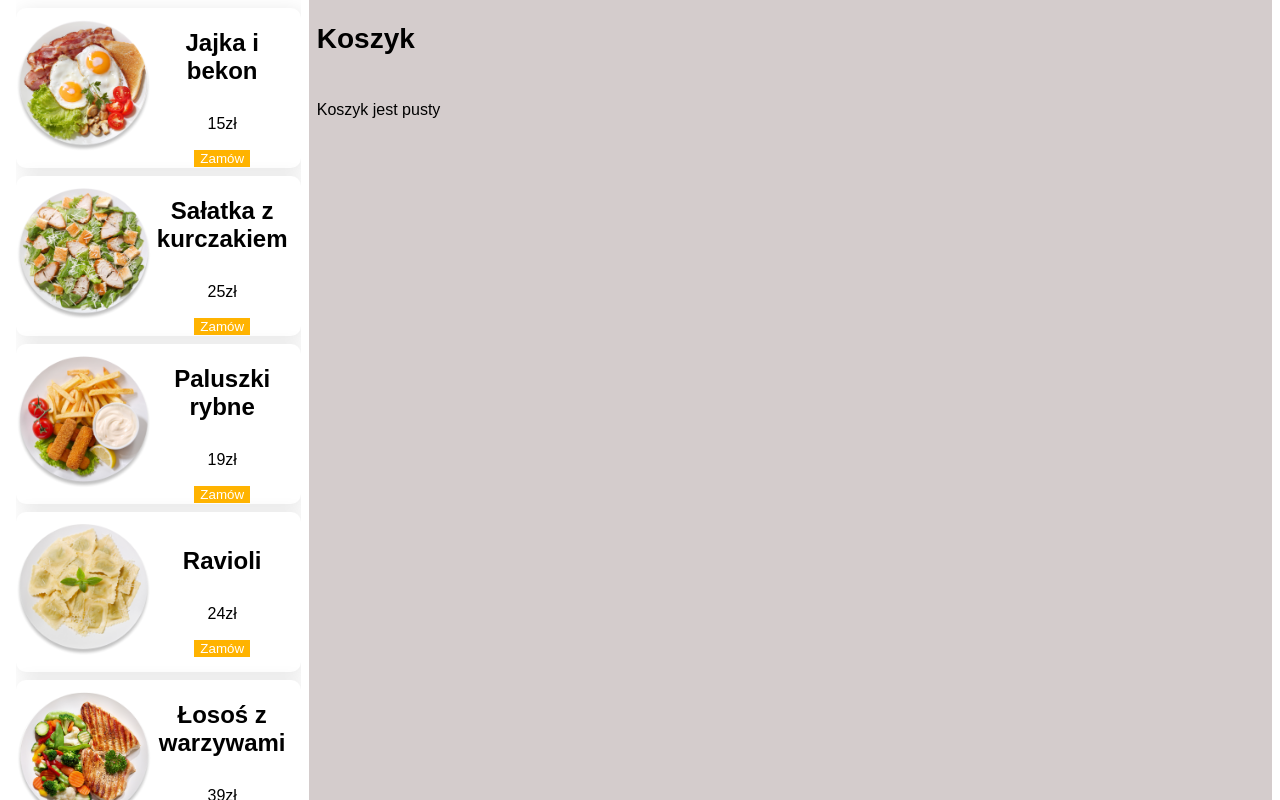
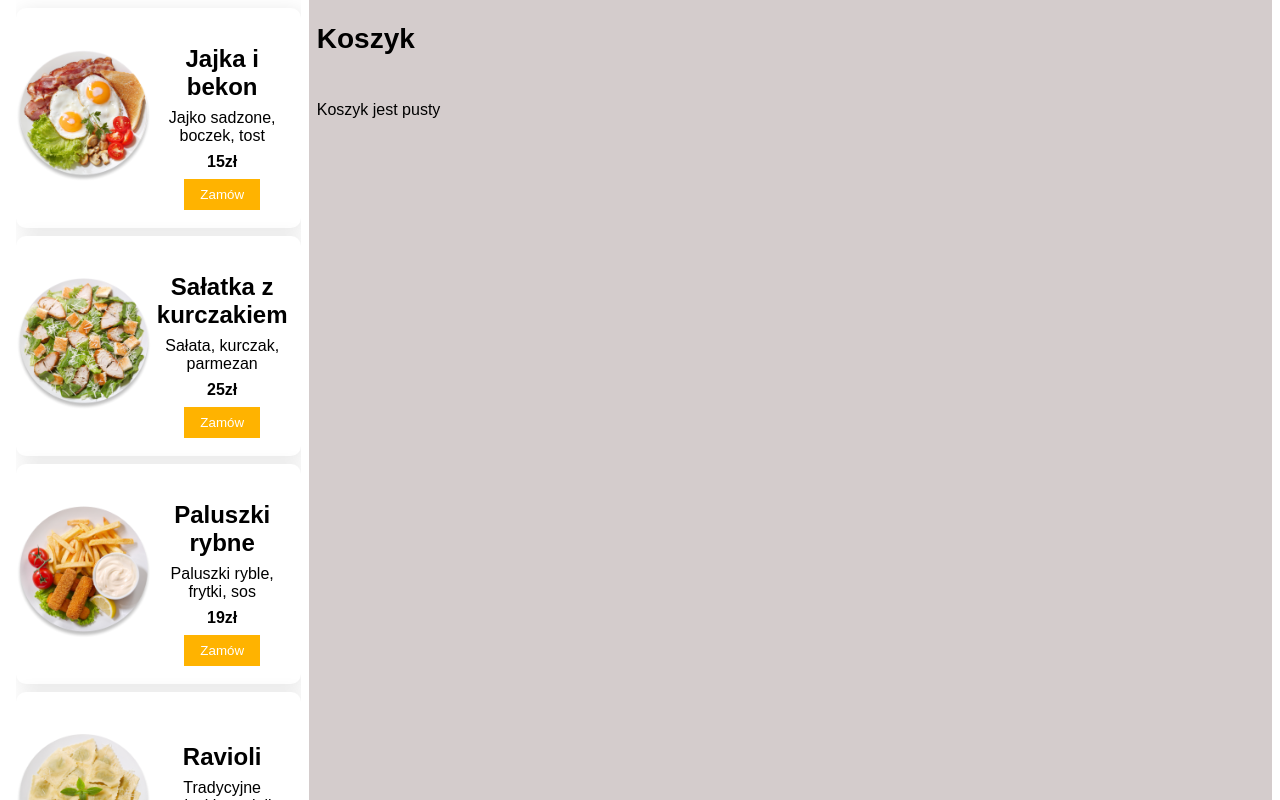
Before and after one commit to KarolChamski/RestautantCart, a Vue app: page / in a window 1280 px wide. Shown: the top 800 px of the page. Built offline with nearby package versions, Linux system fonts and the light colour scheme.

Commit message:
added menu styling

```diff
--- a/src/App.vue
+++ b/src/App.vue
@@ -89,6 +89,7 @@ body {
 .cart-bar{
   position: fixed;
   bottom: 0;
+  padding: 1rem 0;
   width: 100%;
   box-shadow: 3px 3px 20px #0000001A;
   background-color: rgb(255, 255, 255);
@@ -105,6 +106,7 @@ body {
     }
     .cards{
       display: flex;
+      justify-content: center;
       flex-direction: row;
     }
     .card-cart{
--- a/src/components/TheCart.vue
+++ b/src/components/TheCart.vue
@@ -28,9 +28,9 @@
 
 
         </div>
-        <h3 v-if="cart.length > 0">Łączna kwota: {{totalPrice}} zł</h3>
 
         </div>
+        <h3 v-if="cart.length > 0">Łączna kwota: {{totalPrice}} zł</h3>
 
     </div>
 </div>
--- a/src/components/TheMenu.vue
+++ b/src/components/TheMenu.vue
@@ -9,8 +9,9 @@
 
         <div class="description">
           <h2>{{ dish.title }}</h2>
-          <p>{{ dish.price }}zł</p>
-          <button @click="addDish(dish)">Zamów</button>
+          <p>{{ dish.description }}</p>
+          <p class="dish-price">{{ dish.price }}zł</p>
+          <button class="order-button" @click="addDish(dish)">Zamów</button>
         </div>
 
       </div>
@@ -28,42 +29,49 @@ export default {
           title: "Jajka i bekon",
           price: 15,
           img: "plate__bacon-eggs.png",
+          description: "Jajko sadzone, boczek, tost",
           counter: 1
         },
         {
           title: "Sałatka z kurczakiem",
           price: 25,
           img: "plate__chicken-salad.png",
+          description: "Sałata, kurczak, parmezan",
           counter: 1
         },
         {
           title: "Paluszki rybne",
           price: 19,
           img: "plate__fish-sticks-fries.png",
+          description: "Paluszki ryble, frytki, sos",
           counter: 1
         },
         {
           title: "Ravioli",
           price: 24,
           img: "plate__ravioli.png",
+          description: "Tradycyjne włoskie ravioli",
           counter: 1
         },
         {
           title: "Łosoś z warzywami",
           price: 39,
           img: "plate__salmon-vegetables.png",
+          description: "Łosoś, warzywa",
           counter: 1
         },
         {
           title: "Spaghetti",
           price: 28,
           img: "plate__spaghetti-meat-sauce.png",
+          description: "Spaghetti, sos pomidorowy",
           counter: 1
         },
         {
           title: "Tortellini",
           price: 26,
           img: "plate.png",
+          description: "Tortellini nadziewane serem",
           counter: 1
         },
       ],
@@ -79,9 +87,10 @@ export default {
 <style scoped>
 h2{
   font-size: 24px;
+  margin-bottom: 0;
 }
 .the-menu{
-  padding-bottom: 35px;
+  padding-bottom: 65px;
 }
 
 p{
@@ -93,7 +102,7 @@ p{
 .dish{
   display: flex;
   align-items: center;
-  height: 160px;
+  height: 220px;
   background-color: rgb(255, 255, 255);
   box-shadow: 3px 3px 20px #0000001A;
   margin-top: 0.5rem;
@@ -103,9 +112,17 @@ p{
   text-align: center;
   width: 50%;
 }
+.description p{
+  margin: 0.5rem;
+}
+.dish-price{
+  font-weight: 600;
+}
+
 .description button{
   background-color: #FFB300;
   color: rgb(255, 255, 255);
+  padding: 0.5rem 1rem;
   border: 0;
 }
 
```
